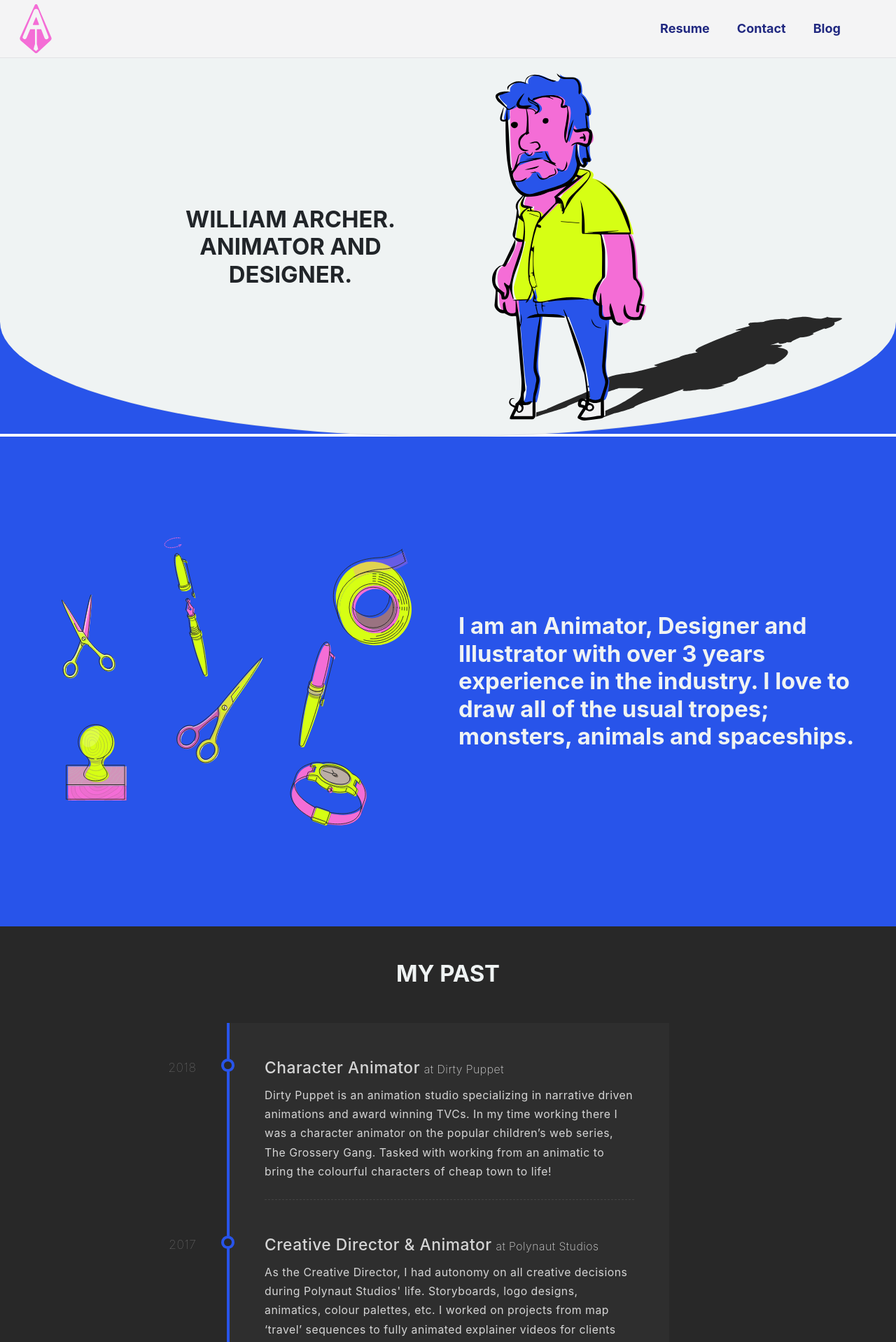
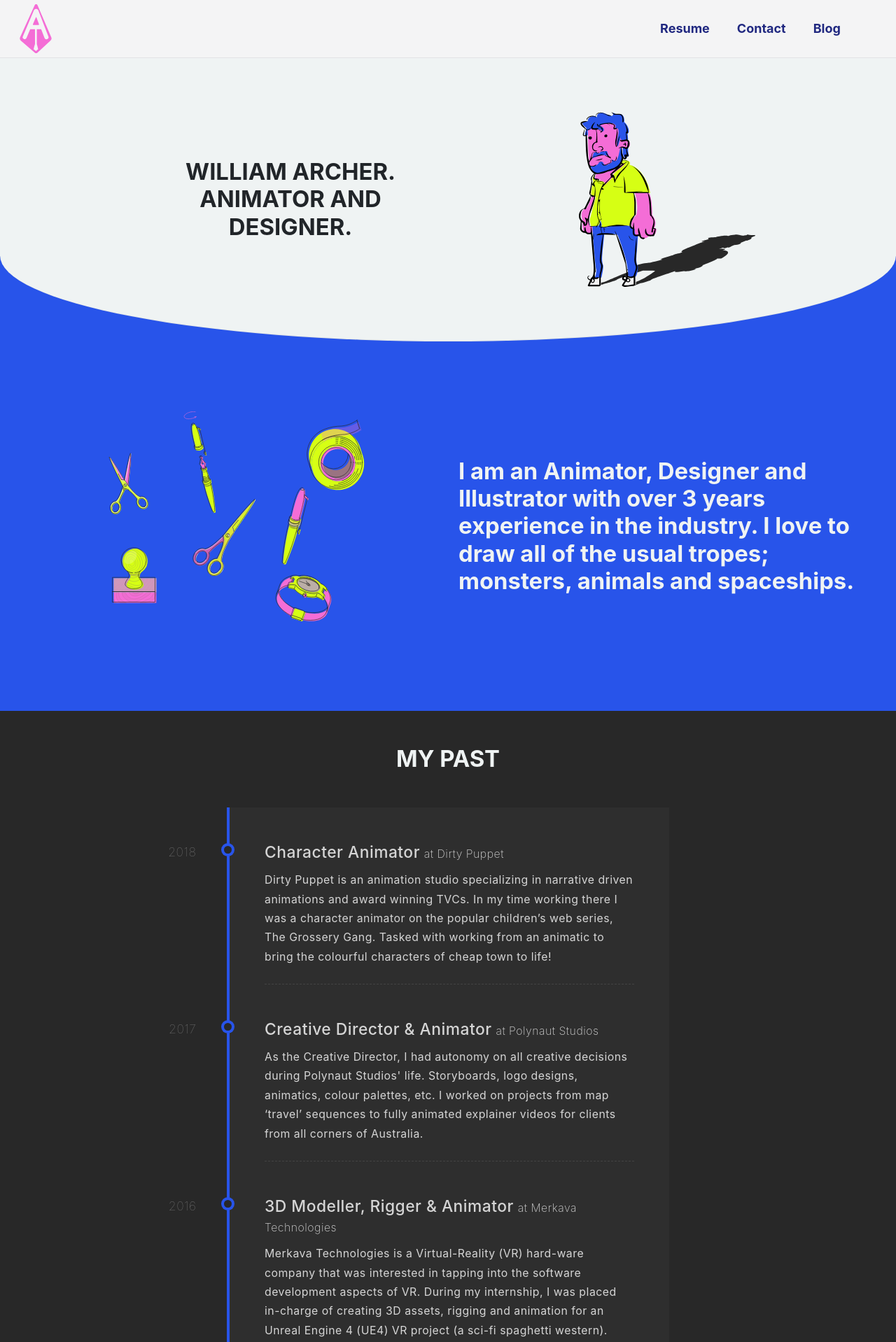
Before and after one commit to AgentPurpleLord/Will-Archer, a Jekyll site: the page built from pages/resume.html, in a window 1280 px wide. Shown: the top 1918 px of the page at 70% size. Built offline with Jekyll 4.4.1, drawn with Linux system fonts in a browser that asks for light colours; some web fonts are replaced.

Commit message:
Correct column sizing and responsiveness fixes.

```diff
--- a/pages/resume.html
+++ b/pages/resume.html
@@ -44,12 +44,12 @@ skills:
 
 ---
 <section class="splash">
-    <div class="row justify-content-end">
-        <div class="col-4 align-self-center text-center">
+    <div class="row justify-content-end pb-5 pt-5">
+        <div class="col-lg-4 col-md-4 col-sm-4 col align-self-center text-center">
             <h1 class="h3">{{ page.splash }}</h1>
         </div>
-        <div class="col-6 text-center">
-            <img src="{{site.url}}/assets/brand/williamPerson.svg" alt="William Archer standing around" width="500" height="500" />
+        <div class="col-lg-6 col-md-6 col-sm-6 col text-center">
+            <img src="{{site.url}}/assets/brand/williamPerson.svg" alt="William Archer standing around" width="500" height="250" />
         </div>
     </div>
 
@@ -57,10 +57,10 @@ skills:
 
 <section class="about">
     <div class="row justify-content-center">
-        <div class="col-6 text-center">
-            <img src="{{site.url}}/assets/brand/artfulIcons.svg" alt="A series of art-related tools" width="500" height="500" />
+        <div class="col-lg col-md col-sm-12 pb-4 text-center">
+            <img src="{{site.url}}/assets/brand/artfulIcons.svg" alt="A series of art-related tools" width="500" height="300" />
         </div>
-        <div class="col-6 align-self-center">
+        <div class="col-lg col-md col-sm-12 align-self-center">
             <h2 class=" h3 light normal-text">{{ page.about }}</h2>
         </div>
     </div>
@@ -89,7 +89,7 @@ skills:
         <div class="row justify-content-center pb-5">
             {% for item in page.skills %}
             {% if item.skill == 'Animation' %}
-            <div class="col-lg-2 align-self-center">
+            <div class="col-lg-4 col-md-4 col-sm-12 align-self-center p-3">
                 <div class="card hover-translate-y-n10 hover-shadow-lg">
                     <svg viewBox="0 0 160 160" width="200" height="200">
                         <circle cx="80" cy="80" r="50" fill="#2854EA" />
@@ -104,7 +104,7 @@ skills:
                 </div>
             </div>
             {% else %}
-            <div class="col-lg-2 align-self-center">
+            <div class="col-lg-4 col-md-4 col-sm-12 align-self-center p-3">
                 <div class="card hover-translate-y-n10 hover-shadow-lg">
                     <img class="skillIcon" src="{{ item.svg }}" alt="{{ item.alt }}" width="200" height="200" />
                     <h4>{{ item.skill }}</h4>
```
